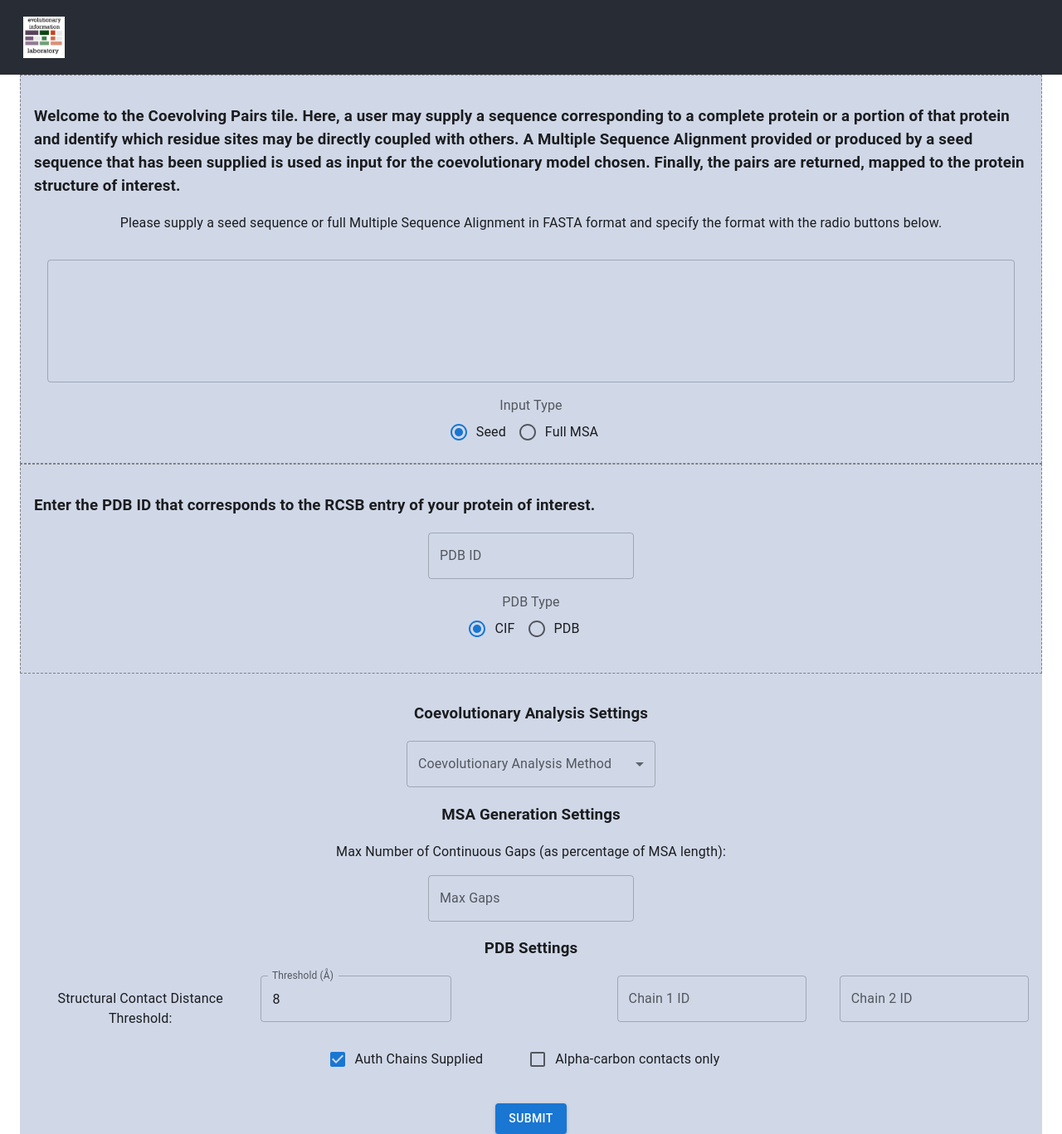
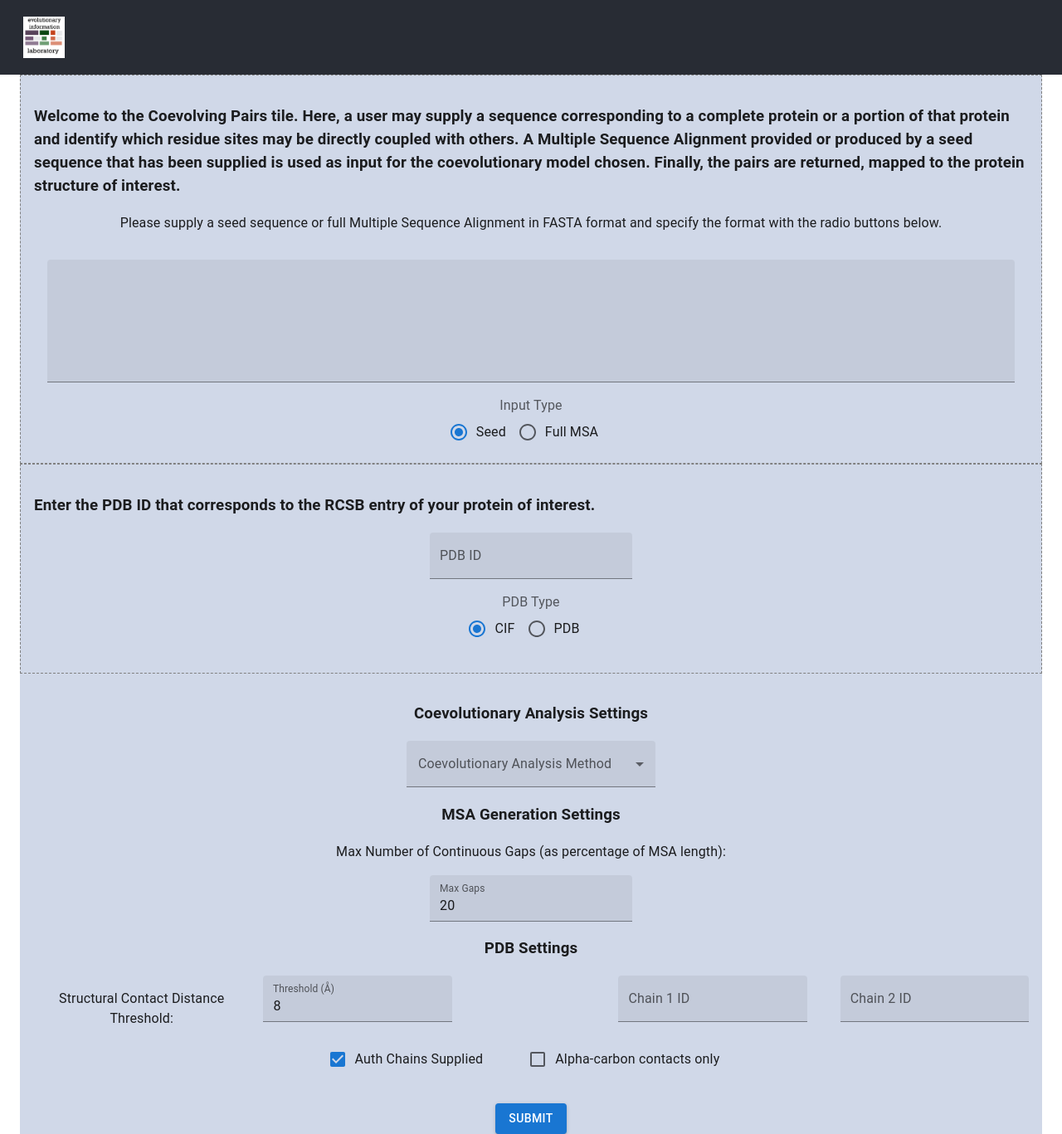
Before and after one commit to utdal/dcaServerFrontend, a React (Create React App) app: page /coevolving-pairs in a window 1280 px wide. Shown: the whole page at 83% size. Built offline with nearby package versions, Linux system fonts and the light colour scheme.

Commit message:
Made textfields fill variants.

```diff
--- a/src/components/MFDCASettings.js
+++ b/src/components/MFDCASettings.js
@@ -5,26 +5,27 @@ import Slider from '@mui/material/Slider';
 const MFDCASettings = ({ ECutoff, handleECutoffChange, defaultTheta, theta, handleThetaChange }) => {
   return (
     <Box sx={{ display: 'flex', flexDirection: 'row', justifyContent: 'center', alignItems: 'center', gap: 10 }}>
-        <TextField label="E-Value Cutoff"
-        value={ECutoff}
-        onChange={handleECutoffChange}>
+        <TextField
+          label="E-Value Cutoff"
+          margin="normal"
+          variant='filled'
+          value={ECutoff}
+          onChange={handleECutoffChange}>
         </TextField>
         <Box sx={{ width: "20%" }}>
-            <h4> Theta / DCA Reweighting Parameter </h4>
-            <Slider
+            <TextField
+                label="Theta / DCA Reweighting Parameter"
+                variant='filled'
+                margin="normal"
                 aria-label="Theta / DCA Reweighting Parameter"
-                defaultValue={defaultTheta}
                 value={theta}
                 onChange={handleThetaChange}
-                valueLabelDisplay="auto"
-                step={0.1}
-                marks
-                min={0}
-                max={0.5}
+
             />
         </Box>
     </Box>
   );
 };
 
+
 export default MFDCASettings;
--- a/src/components/MSAInput.js
+++ b/src/components/MSAInput.js
@@ -16,7 +16,7 @@ const MSAInput = ({ inputType, inputMSA, handleInputMSAChange, handleFileTypeCha
           <TextField
             id="InputSequence"
             fullWidth
-            variant="outlined"
+            variant="filled"
             multiline
             minRows={5}
             value={inputMSA}
--- a/src/components/PDBInput.js
+++ b/src/components/PDBInput.js
@@ -9,6 +9,7 @@ const PDBInput = ({ inputPDBID, handleInputPDBChange, handlePDBChange }) => {
       </h3>
       <TextField
         label="PDB ID"
+        variant='filled'
         inputProps={{ maxLength: 8 }}
         value={inputPDBID}
         onChange={handleInputPDBChange}
--- a/src/components/PDBSettings.js
+++ b/src/components/PDBSettings.js
@@ -13,6 +13,7 @@ const PDBSettings = ({ distThresh, handleDistThreshChange, caOnly, handleCaOnlyC
             <p>Structural Contact Distance Threshold:</p>
             <TextField
                 label = "Threshold (Å)"
+                variant='filled'
                 value={distThresh}
                 onChange={handleDistThreshChange}>
             </TextField>
@@ -22,12 +23,14 @@ const PDBSettings = ({ distThresh, handleDistThreshChange, caOnly, handleCaOnlyC
           <Box sx={{ display: 'flex', justifyContent: 'center', gap: 5, flexDirection: 'row'}}>
             <TextField
               label="Chain 1 ID"
+              variant='filled'
               name="chainId"
               value={chain1}
               onChange={handleChain1Change}
             />
             <TextField
               label="Chain 2 ID"
+              variant='filled'
               name="chainId"
               value={chain2}
               onChange={handleChain2Change}
--- a/src/pages/CoevolvingPairs.js
+++ b/src/pages/CoevolvingPairs.js
@@ -30,7 +30,7 @@ const CoevolvingPairs = () => {
   const [chain1, setChain1] = useState('');
   const [chain2, setChain2] = useState('');
   const [isAuth, setIsAuth] = useState(true);
-  const [maxContGaps, setMaxContGaps] = useState('');
+  const [maxContGaps, setMaxContGaps] = useState('20');
   const [ECutoff, setECutoff] = useState('');
   const [distThresh, setDistThresh] = useState('8')
   const [caOnly, setCaOnly] = useState(false)
@@ -185,6 +185,8 @@ const CoevolvingPairs = () => {
                   id="analysis-method-select"
                   value={analysisMethod}
                   label="Coevolutionary Analysis Method"
+                  variant='filled'
+                  margin='200'
                   onChange={handleAnalysisMethodChange}
                 >
                   <MenuItem value={'mfDCA'}>mean-field DCA</MenuItem>
@@ -203,6 +205,7 @@ const CoevolvingPairs = () => {
                 <p>Max Number of Continuous Gaps (as percentage of MSA length):</p>
                 <TextField
                   label="Max Gaps"
+                  variant='filled'
                   value={maxContGaps}
                   onChange={handleMaxContGapsChange}>
                 </TextField>
```
